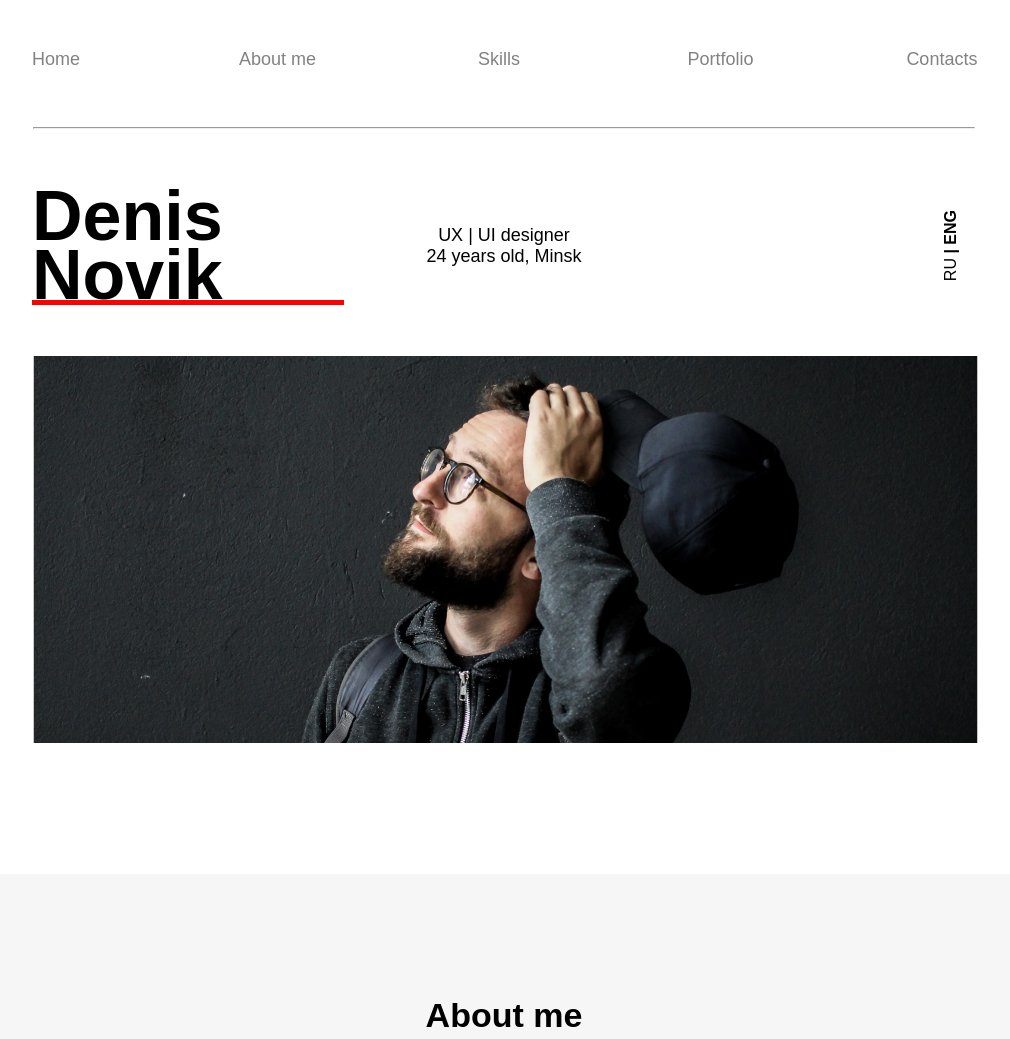
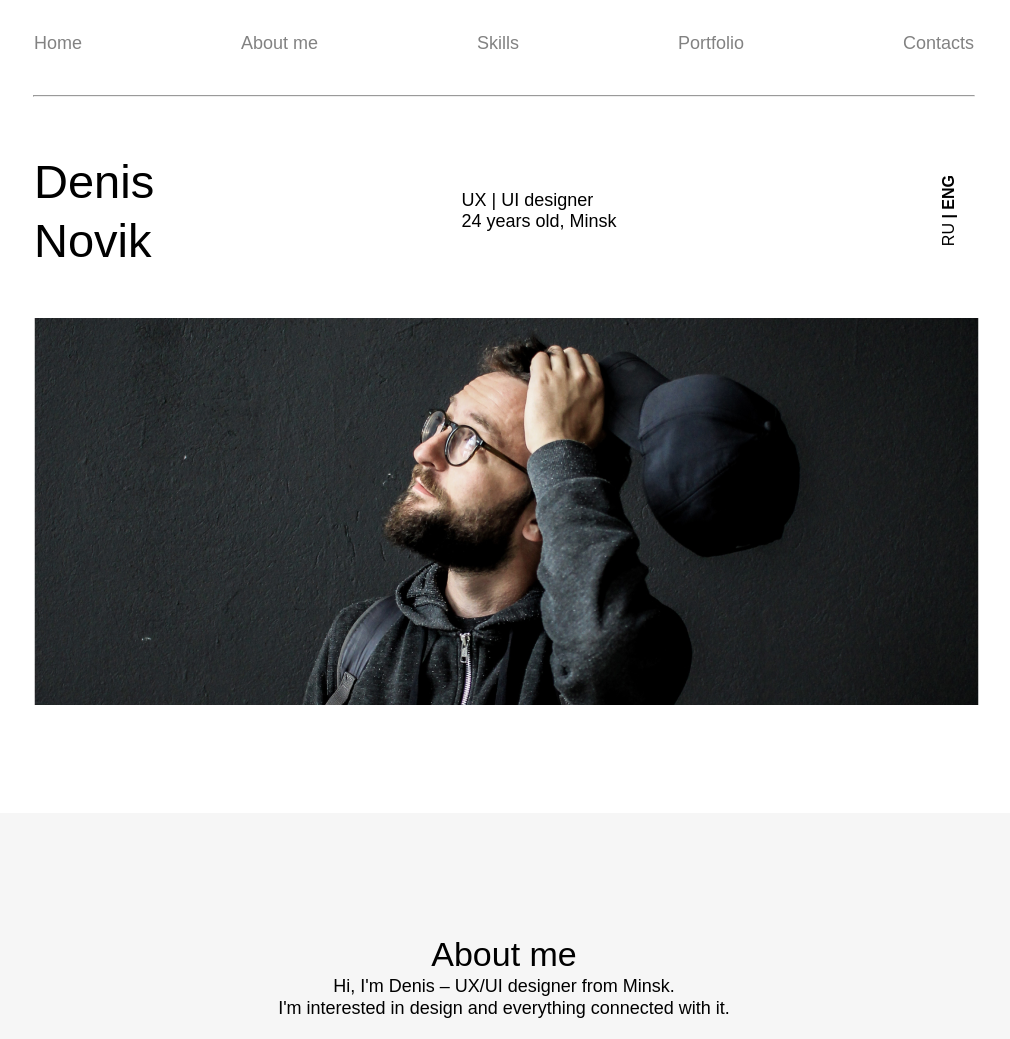
Before and after one commit to Arina-Vyacheslavovna/portfolio, a plain HTML site: page index.html in a window 1280 px wide. Shown: the top 1039 px of the page, without its empty margins (136-1146 px from the left). Drawn offline with Linux system fonts and the light colour scheme.

Commit message:
third commit

```diff
--- a/index.html
+++ b/index.html
@@ -5,11 +5,10 @@
     <meta name="viewport" content="width=device-width, initial-scale=1.0" />
     <title>Портфолио</title>
     <link rel="stylesheet" href="style.css" />
-    <meta name="viewport" content="width=device-width, initial-scale=1">
+    <!-- <link rel="stylesheet" href="reset.css" /> -->
   </head>
   <body>
     <header>
-      <div class="line">
       <nav>
         <ul>
           <li><a href="#Home">Home</a></li>
@@ -19,58 +18,47 @@
           <li><a href="#Contacts">Contacts</a></li>
         </ul>
       </nav>
-      </div>
     </header>
 
     <hr />
 
-    <div class="Home1">
-      <table>
-        <tr>
-          <td>
-            <h1 class="Denis">Denis <br />Novik</h1>
-          </td>
-          <td>
+    <div class="blocks">
+      <div class="block">
+        <p class="Denis">
+          Denis <br />
+          Novik
+        </p>
+      </div>
+      <div class="block">
         <p class="center">
           UX | UI designer <br />
           24 years old, Minsk
         </p>
-          </td>
-          <td>
-            <p class="rotate">RU <strong>| ENG</strong></p>
-          </td>
-        </tr>
-      </table>
-      <!-- <div class="blocks">
-            <div class="block">
-                <h1>Denis <br> Novik</h1>
       </div>
       <div class="block">
-                <p>UX | UI designer <br> 24 years old, Minsk</p>
+        <p class="rotate">RU <strong>| ENG</strong></p>
       </div>
-            <div class="block">
-                <p class="rotate">RU | ENG</p>
     </div>
-        </div> -->
+
     <div class="pict">
       <img src="images/BSPP2266.png" alt="" />
     </div>
-    </div>
     <div class="About_Me2">
-      <h1><a name="About_me">About me</a></h1>
+      <div class="Subtitle"><a name="About_me">About me</a></div>
       <p class="text">
-        Hi, I'm Denis – UX/UI designer from Minsk. <br />
+        Hi, I'm Denis – UX/UI designer from Minsk. <br>
         I'm interested in design and everything connected with it. <br />
         <br />
-        I'm studying at courses "Web and mobile design <br />
+        I'm studying at courses "Web and mobile design <br>
         interfaces" in IT-Academy. <br />
         <br />
-        Ready to implement excellent projects <br />
+        Ready to implement excellent projects <br>
         with wonderful people.
       </p>
     </div>
+
     <div class="Skills3">
-      <h1><a name="Skills">Skills</a></h1>
+      <div class="Subtitle"><a name="Skills">Skills</a></div>
       <p class="text_programs">I work in such programs as</p>
       <div class="programs">
         <div class="program">
@@ -129,7 +117,7 @@
       </div>
     </div>
     <div class="Portfolio4">
-      <h1><a name="Portfolio"">Portfolio</a></h1>
+      <div class="Subtitle"><a name="Portfolio"">Portfolio</a></div>
       <div class="pict">
       <img src="images/Слой 8.png" alt="">
       </div>
@@ -150,7 +138,7 @@
       </p>
     </div>
     <div class="Contacts5">
-      <h1><a name="Contacts">Contacts</a></h1>
+      <div class="Subtitle"><a name="Contacts">Contacts</a></div>
       <p>Want to know more or just chat? <br>
         You are welcome!
       </p>
--- /dev/null
+++ b/reset.css
@@ -0,0 +1,365 @@
+/* http://meyerweb.com/eric/tools/css/reset/
+   v2.0-modified | 20110126
+   License: none (public domain)
+*/
+
+html, body, div, span, applet, object, iframe,
+h1, h2, h3, h4, h5, h6, p, blockquote, pre,
+a, abbr, acronym, address, big, cite, code,
+del, dfn,  img, ins, kbd, q, s, samp,
+small, strike, strong, sub, sup, tt, var,
+ u, i, center,
+dl, dt, dd, ol, ul, li,
+fieldset, form, label, legend,
+table, caption, tbody, tfoot, thead, tr, th, td,
+article, aside, canvas, details, embed,
+figure, figcaption, footer, header, hgroup,
+menu, nav, output, ruby, section, summary,
+time, mark, audio, video {
+  margin: 0;
+	padding: 0;
+	border: 0;
+	font-size: 100%;
+	font: inherit;
+	vertical-align: baseline;
+}
+/* make sure to set some focus styles for accessibility */
+:focus {
+    outline: 0;
+}
+
+/* HTML5 display-role reset for older browsers */
+article, aside, details, figcaption, figure,
+footer, header, hgroup, menu, nav, section {
+	display: block;
+}
+
+body {
+	line-height: 1;
+}
+
+ol, ul {
+	list-style: none;
+}
+
+blockquote, q {
+	quotes: none;
+}
+
+blockquote:before, blockquote:after,
+q:before, q:after {
+	content: '';
+	content: none;
+}
+
+table {
+	border-collapse: collapse;
+	border-spacing: 0;
+}
+
+input[type=search]::-webkit-search-cancel-button,
+input[type=search]::-webkit-search-decoration,
+input[type=search]::-webkit-search-results-button,
+input[type=search]::-webkit-search-results-decoration {
+    -webkit-appearance: none;
+    -moz-appearance: none;
+}
+
+input[type=search] {
+    -webkit-appearance: none;
+    -moz-appearance: none;
+    -webkit-box-sizing: content-box;
+    -moz-box-sizing: content-box;
+    box-sizing: content-box;
+}
+
+textarea {
+    overflow: auto;
+    vertical-align: top;
+    resize: vertical;
+}
+
+/**
+ * Correct `inline-block` display not defined in IE 6/7/8/9 and Firefox 3.
+ */
+
+audio,
+canvas,
+video {
+    display: inline-block;
+    *display: inline;
+    *zoom: 1;
+    max-width: 100%;
+}
+
+/**
+ * Prevent modern browsers from displaying `audio` without controls.
+ * Remove excess height in iOS 5 devices.
+ */
+
+audio:not([controls]) {
+    display: none;
+    height: 0;
+}
+
+/**
+ * Address styling not present in IE 7/8/9, Firefox 3, and Safari 4.
+ * Known issue: no IE 6 support.
+ */
+
+[hidden] {
+    display: none;
+}
+
+/**
+ * 1. Correct text resizing oddly in IE 6/7 when body `font-size` is set using
+ *    `em` units.
+ * 2. Prevent iOS text size adjust after orientation change, without disabling
+ *    user zoom.
+ */
+
+html {
+    font-size: 100%; /* 1 */
+    -webkit-text-size-adjust: 100%; /* 2 */
+    -ms-text-size-adjust: 100%; /* 2 */
+}
+
+/**
+ * Address `outline` inconsistency between Chrome and other browsers.
+ */
+
+a:focus {
+    outline: thin dotted;
+}
+
+/**
+ * Improve readability when focused and also mouse hovered in all browsers.
+ */
+
+a:active,
+a:hover {
+    outline: 0;
+}
+
+/**
+ * 1. Remove border when inside `a` element in IE 6/7/8/9 and Firefox 3.
+ * 2. Improve image quality when scaled in IE 7.
+ */
+
+img {
+    border: 0; /* 1 */
+    -ms-interpolation-mode: bicubic; /* 2 */
+}
+
+/**
+ * Address margin not present in IE 6/7/8/9, Safari 5, and Opera 11.
+ */
+
+figure {
+    margin: 0;
+}
+
+/**
+ * Correct margin displayed oddly in IE 6/7.
+ */
+
+form {
+    margin: 0;
+}
+
+/**
+ * Define consistent border, margin, and padding.
+ */
+
+fieldset {
+    border: 1px solid #c0c0c0;
+    margin: 0 2px;
+    padding: 0.35em 0.625em 0.75em;
+}
+
+/**
+ * 1. Correct color not being inherited in IE 6/7/8/9.
+ * 2. Correct text not wrapping in Firefox 3.
+ * 3. Correct alignment displayed oddly in IE 6/7.
+ */
+
+legend {
+    border: 0; /* 1 */
+    padding: 0;
+    white-space: normal; /* 2 */
+    *margin-left: -7px; /* 3 */
+}
+
+/**
+ * 1. Correct font size not being inherited in all browsers.
+ * 2. Address margins set differently in IE 6/7, Firefox 3+, Safari 5,
+ *    and Chrome.
+ * 3. Improve appearance and consistency in all browsers.
+ */
+
+button,
+input,
+select,
+textarea {
+    font-size: 100%; /* 1 */
+    margin: 0; /* 2 */
+    vertical-align: baseline; /* 3 */
+    *vertical-align: middle; /* 3 */
+}
+
+/**
+ * Address Firefox 3+ setting `line-height` on `input` using `!important` in
+ * the UA stylesheet.
+ */
+
+button,
+input {
+    line-height: normal;
+}
+
+/**
+ * Address inconsistent `text-transform` inheritance for `button` and `select`.
+ * All other form control elements do not inherit `text-transform` values.
+ * Correct `button` style inheritance in Chrome, Safari 5+, and IE 6+.
+ * Correct `select` style inheritance in Firefox 4+ and Opera.
+ */
+
+button,
+select {
+    text-transform: none;
+}
+
+/**
+ * 1. Avoid the WebKit bug in Android 4.0.* where (2) destroys native `audio`
+ *    and `video` controls.
+ * 2. Correct inability to style clickable `input` types in iOS.
+ * 3. Improve usability and consistency of cursor style between image-type
+ *    `input` and others.
+ * 4. Remove inner spacing in IE 7 without affecting normal text inputs.
+ *    Known issue: inner spacing remains in IE 6.
+ */
+
+button,
+html input[type="button"], /* 1 */
+input[type="reset"],
+input[type="submit"] {
+    -webkit-appearance: button; /* 2 */
+    cursor: pointer; /* 3 */
+    *overflow: visible;  /* 4 */
+}
+
+/**
+ * Re-set default cursor for disabled elements.
+ */
+
+button[disabled],
+html input[disabled] {
+    cursor: default;
+}
+
+/**
+ * 1. Address box sizing set to content-box in IE 8/9.
+ * 2. Remove excess padding in IE 8/9.
+ * 3. Remove excess padding in IE 7.
+ *    Known issue: excess padding remains in IE 6.
+ */
+
+input[type="checkbox"],
+input[type="radio"] {
+    box-sizing: border-box; /* 1 */
+    padding: 0; /* 2 */
+    *height: 13px; /* 3 */
+    *width: 13px; /* 3 */
+}
+
+/**
+ * 1. Address `appearance` set to `searchfield` in Safari 5 and Chrome.
+ * 2. Address `box-sizing` set to `border-box` in Safari 5 and Chrome
+ *    (include `-moz` to future-proof).
+ */
+
+input[type="search"] {
+    -webkit-appearance: textfield; /* 1 */
+    -moz-box-sizing: content-box;
+    -webkit-box-sizing: content-box; /* 2 */
+    box-sizing: content-box;
+}
+
+/**
+ * Remove inner padding and search cancel button in Safari 5 and Chrome
+ * on OS X.
+ */
+
+input[type="search"]::-webkit-search-cancel-button,
+input[type="search"]::-webkit-search-decoration {
+    -webkit-appearance: none;
+}
+
+/**
+ * Remove inner padding and border in Firefox 3+.
+ */
+
+button::-moz-focus-inner,
+input::-moz-focus-inner {
+    border: 0;
+    padding: 0;
+}
+
+/**
+ * 1. Remove default vertical scrollbar in IE 6/7/8/9.
+ * 2. Improve readability and alignment in all browsers.
+ */
+
+textarea {
+    overflow: auto; /* 1 */
+    vertical-align: top; /* 2 */
+}
+
+/**
+ * Remove most spacing between table cells.
+ */
+
+table {
+    border-collapse: collapse;
+    border-spacing: 0;
+}
+
+html,
+button,
+input,
+select,
+textarea {
+    color: #222;
+}
+
+
+::-moz-selection {
+    background: #b3d4fc;
+    text-shadow: none;
+}
+
+::selection {
+    background: #b3d4fc;
+    text-shadow: none;
+}
+
+img {
+    vertical-align: middle;
+}
+
+fieldset {
+    border: 0;
+    margin: 0;
+    padding: 0;
+}
+
+textarea {
+    resize: vertical;
+}
+
+.chromeframe {
+    margin: 0.2em 0;
+    background: #ccc;
+    color: #000;
+    padding: 0.2em 0;
+}
--- a/style.css
+++ b/style.css
@@ -4,126 +4,96 @@
     background: #ffffff;
     font-family: sans-serif;
     width: auto;
-    margin: auto;
+    margin: 0 auto;
   }
 
   header {
     position: relative;
-    min-width: 940px;
-    margin: auto;
-    width: 940px;
-  }
-
-  .line {
-    padding-top: 32px;
-    padding-bottom: 32px;
+    margin: 0 auto;
     width: 940px;
   }
 
   nav {
+    padding-top: 32px;
+    padding-bottom: 32px;
     position: relative;
     text-align: center;
   }
 
   nav ul {
+    display: flex;
+    justify-content: space-between;
     height: 23px;
+    width: auto;
+    padding: 0;
+    margin: 0;
   }
 
   nav ul li {
     display: inline;
-    /* margin-left: 70px;
-  margin-right: 70px; */
     font-family: Gilroy-Bold;
     font-family: sans-serif;
     font-size: 18px;
     line-height: 22px;
     color: #828282;
+    text-align: center;
   }
 
   nav ul li a {
     display: inline-block;
-    width: 217px;
+    width: auto;
     text-decoration: none;
     color: #828282;
   }
 
-  nav ul li:first-child {
-    margin-left: -140px;
-  }
-
-  nav ul li:last-child {
-    margin-right: -90px;
+  nav ul li a:hover {
+    color: black;
   }
 
   hr {
     width: 940px;
   }
 
-  table {
-    width: 100%;
-    width: 950px;
-    /* border-collapse: collapse; /*убираем пустые промежутки между ячейками*/
-    /* border: 1px solid grey; */
-    table-layout: fixed;
+  .blocks {
+    width: 940px;
+    display: flex;
+    /* flex-flow: row nowrap; */
+    /* justify-content: space-between; */
+    margin: 0 auto;
+  }
+
+  .block {
+    /* box-sizing: border-box; */
     margin: auto;
+    padding: 0;
   }
-  /*
-table td {
-  border: 1px solid grey;
-} */
 
-  table tr td:first-child {
+  .block:first-child {
+    padding: 0;
+    margin: 0;
+  }
+
+  .block:last-child {
     font-family: Gilroy-Bold;
-    font-size: 35px;
+    font-size: 16px;
+    font-family: sans-serif;
+    padding: 0;
+    margin: 0;
+    align-self: center;
+  }
+
+  .Denis {
+    font-family: Gilroy-Bold;
+    font-size: 47px;
     font-family: sans-serif;
     line-height: 59px;
-
-  }
-
-  .Home1 h1 {
-    position: relative;
-  }
-
-  .Denis::after {
-    content: " ";
-    position: absolute;
-    bottom: 0;
-    left: 0;
-    width: 100%;
-    height: 5px;
-    display: block;
-    background: red;
   }
 
   .center {
-    text-align: center;
     font-family: Gilroy-Medium;
     font-family: sans-serif;
     font-size: 18px;
   }
-
-  table tr td:last-child {
-    font-family: Gilroy-Bold;
-    font-size: 16px;
-    font-family: sans-serif;
-
-  }
-
-  /* .blocks {
-  display: flex;
-  justify-content: space-between;
-}
-
-.block {
-  display: inline-block;
-}
-
-.block:first-child {
-  font-family: Gilroy-Bold;
-  font-size: 30px;
-  padding-top: 40px;
-  padding-bottom: 30px;
-} */
 
   .rotate {
     writing-mode: tb-rl;
@@ -133,11 +103,9 @@ table td {
 
   .pict {
     width: 100%;
-    width: 943px;
-    margin: auto;
-  }
-
-  .Home1 {
+    width: 940px;
+    margin: 0 auto;
+    padding: 0;
     padding-bottom: 104px;
   }
 
@@ -150,7 +118,7 @@ table td {
     width: auto;
   }
 
-  .About_Me2 h1 {
+  .Subtitle {
     padding-top: 120px;
     font-family: Gilroy-Bold, sans-serif;
     font-size: 34px;
@@ -165,6 +133,8 @@ table td {
     line-height: 22px;
     text-align: center;
     padding-bottom: 107px;
+    width: 485px;
+    margin: auto;
   }
 
   .Skills3 {
@@ -176,7 +146,7 @@ table td {
     padding-bottom: 110px;
   }
 
-  .Skills3 h1 {
+  .Subtitle {
     margin-top: 90px;
     margin-bottom: 69px;
     font-family: Gilroy-Bold, sans-serif;
@@ -237,7 +207,6 @@ table td {
 
   .stars > span.active {
     color: black;
-    /* text-shadow: 1px 1px blue; */
   }
 
   .Portfolio4 {
@@ -245,12 +214,14 @@ table td {
     background: #f6f6f6;
   }
 
-  .Portfolio4 h1 {
+  .Subtitle {
     font-family: Gilroy-Bold, sans-serif;
     font-size: 34px;
     line-height: 42px;
     text-align: center;
     margin-bottom: 47px;
+    text-decoration-line: none;
+    margin: auto;
   }
 
   .Portfolio4 p {
@@ -268,7 +239,7 @@ table td {
     padding-bottom: 123px;
   }
 
-  .Contacts5 h1 {
+  .Subtitle {
     font-family: Gilroy-Bold, sans-serif;
     font-size: 34px;
     line-height: 42px;
```
Lines whose indentation alone changed are shown as unchanged.
